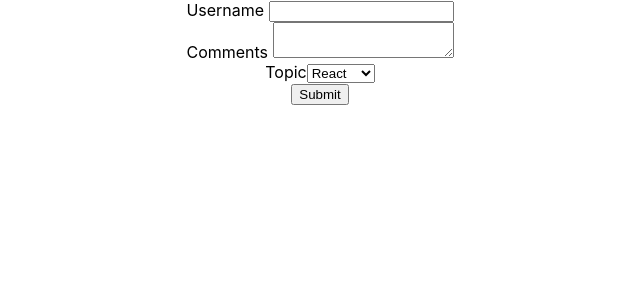
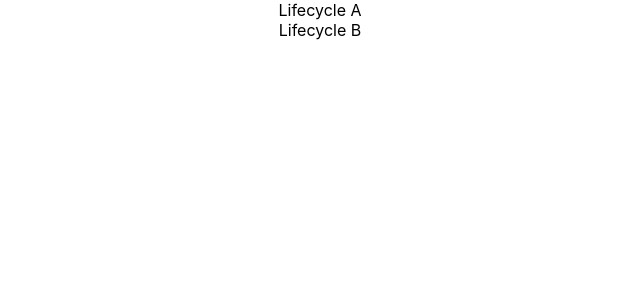
Before and after one commit to RekhaPatil17/React_code_Evolution, a React (Create React App) app in the folder hello-world/: page / in a window 1280 px wide. Shown: the top 300 px of the page, without its empty margins (320-960 px from the left). Built offline with nearby package versions, Linux system fonts and the light colour scheme.

Commit message:
Component Lifecycle methods mounting

```diff
--- a/hello-world/src/App.js
+++ b/hello-world/src/App.js
@@ -17,12 +17,13 @@
 import styles from './components/appStyles.module.css'
 import './components/appStyles.css'
 import Form from './components/Form'
+import LifecycleA from './components/LifecycleA';
 function App() {
   return (
     <div className="App">
 
-
-        <Form />
+        <LifecycleA />
+        {/* <Form />   */}
         {/* <h1 className="error">Error</h1>
         <h1 className={styles.success}>Success</h1>
 
--- /dev/null
+++ b/hello-world/src/components/LifecycleA.js
@@ -0,0 +1,32 @@
+import React, { Component } from 'react'
+import LifecycleB from './LifecycleB'
+
+class LifecycleA extends Component {
+    constructor(props){
+        super(props)
+        this.state={
+            name: 'Rekha'
+        }
+        console.log('LifecycleA constructor')
+    }
+    static getDerivedStateFromProps(props, state){
+        console.log('LifecycleA getDerivedStateFromProps')
+        return null
+    }
+
+    componentDidMount(){
+        console.log('LifecycleA componentDidMount')
+    }
+
+  render() {
+    console.log('LifecycleA render')
+    return (
+      <div>
+       <div>Lifecycle A</div>
+       <LifecycleB />
+      </div>
+    )
+  }
+}
+
+export default LifecycleA
--- /dev/null
+++ b/hello-world/src/components/LifecycleB.js
@@ -0,0 +1,30 @@
+import React, { Component } from 'react'
+
+class LifecycleB extends Component {
+    constructor(props){
+        super(props)
+        this.state={
+            name: 'Rekha'
+        }
+        console.log('LifecycleB constructor')
+    }
+    static getDerivedStateFromProps(props, state){
+        console.log('LifecycleB getDerivedStateFromProps')
+        return null
+    }
+
+    componentDidMount(){
+        console.log('LifecycleB componentDidMount')
+    }
+
+  render() {
+    console.log('LifecycleB render')
+    return (
+      <div>
+        Lifecycle B
+      </div>
+    )
+  }
+}
+
+export default LifecycleB
```
